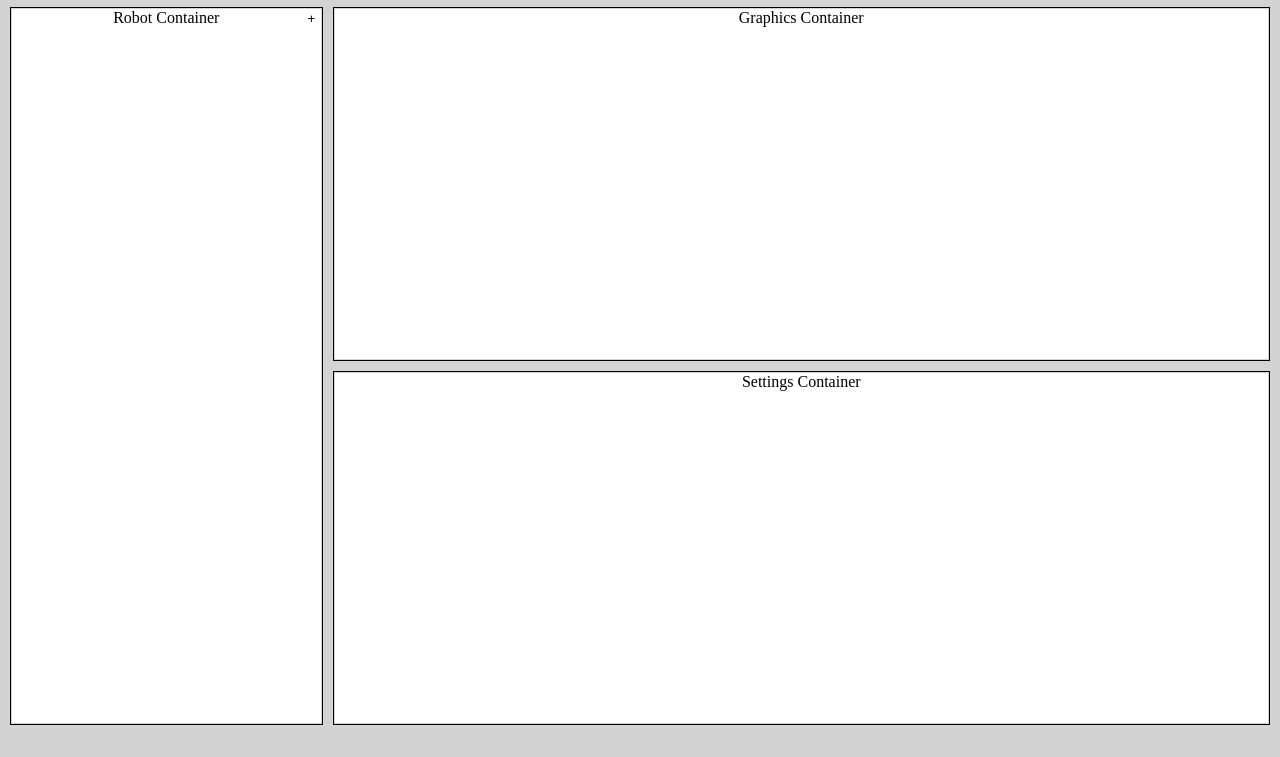
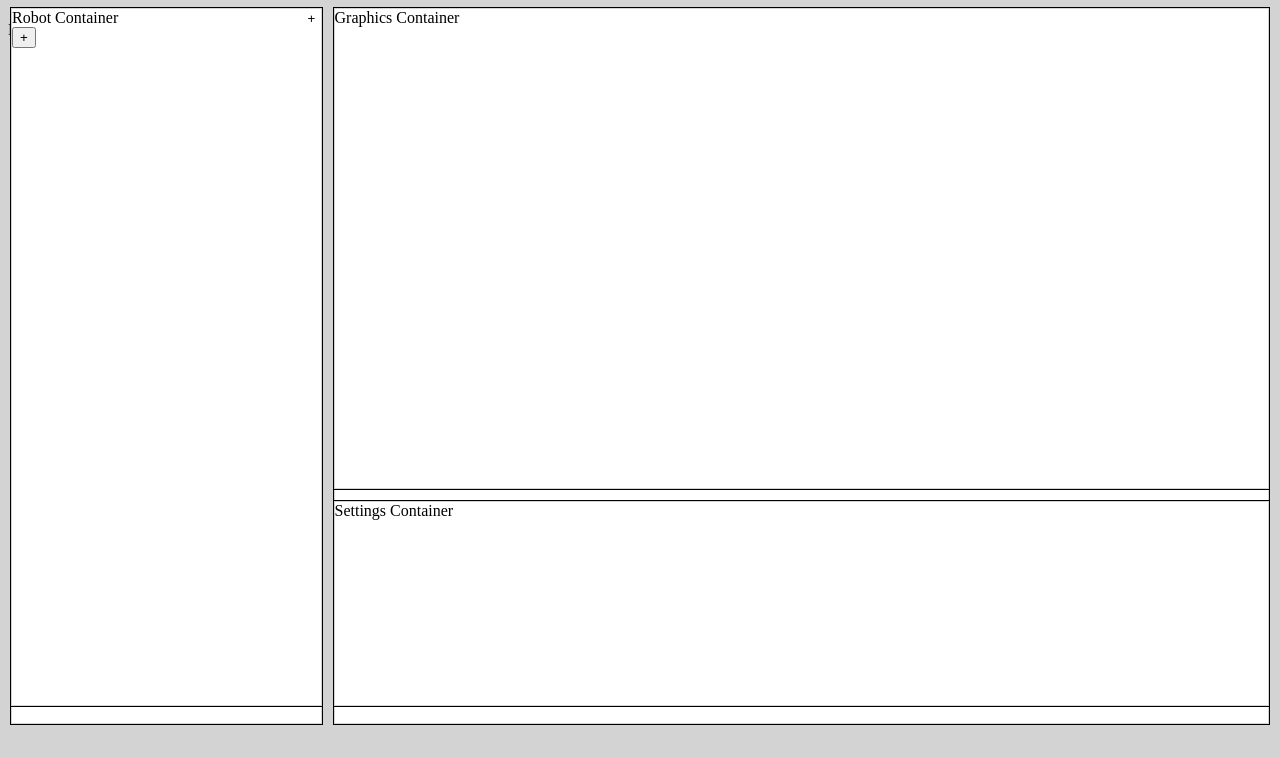
Before and after one commit to KittsSeniorDesign/WebUI, a plain HTML site: page index.html in a window 1280 px wide. Shown: the part 43-800 px from the top of the page. Drawn offline with Linux system fonts and the light colour scheme.

Commit message:
moved static html from main.js

```diff
--- a/index.html
+++ b/index.html
@@ -6,5 +6,41 @@
     </head>
     <body>
         <script src="main.js"></script>
+        <div id="title-div">Multi-bot Easy Control Hierarchy</div>
+        <div id="page_table-div">
+            <table id="page-table" class="page-table">
+                <tr id="page_table_row_1">
+                    <td id="page_table_col_11" rowspan="2">
+                        <div id="robot-container">
+                            <div id="robot-container-helper">
+                                <div id="robot-container-title">Robot Container</div>
+                                <button type="button" onclick="addRobot()" id="add-robot-button">+</button>
+                            </div>
+                            <div id="robot-item-container"></div>
+                        </div>
+                    </td>
+                    <td id="page_table_col_12">
+                        <div id="graphics-container">
+                            <div id="graphics-container-title">Graphics Container</div>
+                        </div>
+                    </td>
+                </tr>
+                <tr id="page_table_row_2">
+                    <td id="page_table_col_21">
+                        <div id="settings-container">
+                            <div id="settings-container-title">Settings Container</div>
+                        </div>
+                    </td>
+                </tr>
+            </table>
+        </div>
+        <div id="modal-div" class="modal-div">
+            <div id="modal-content" class="modal-content">
+                <div id="modal-content-header" class="modal-content-header">
+                    <span class="close">×</span>
+                    <div class="add-robot-title">Add New Robot</div>
+                </div>
+            </div>
+        </div>
     </body>
 </html>
```
